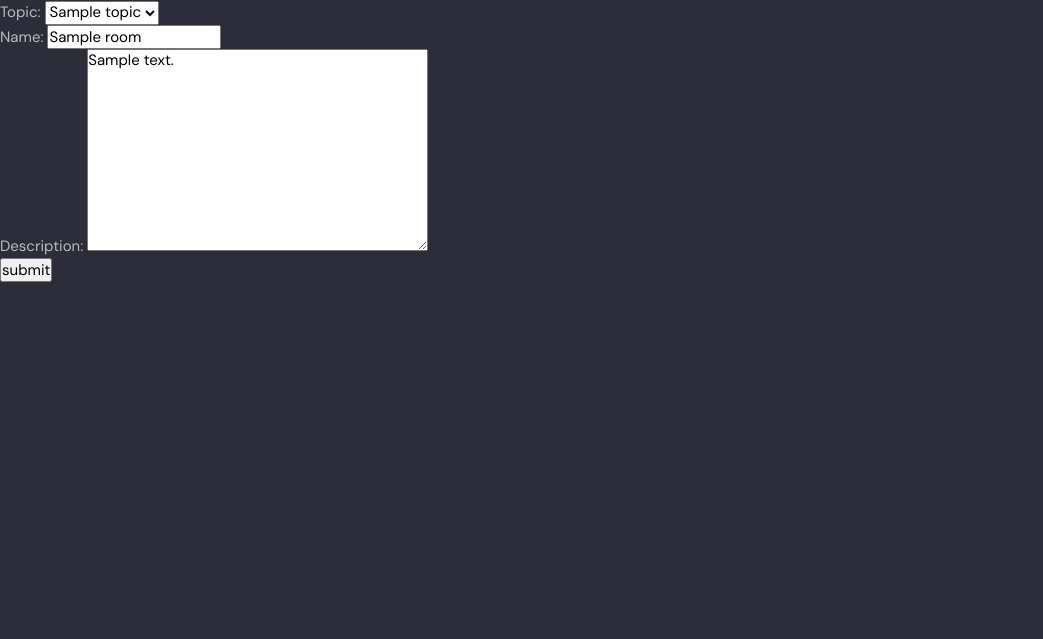
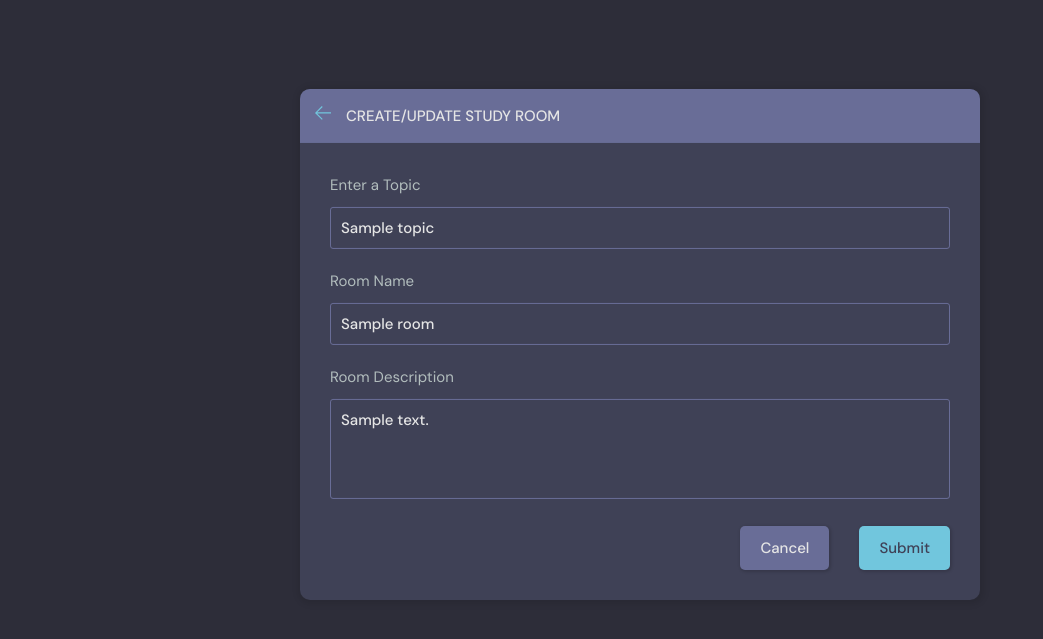
Before and after one commit to curder/django_study_buddy_demo, a Django app: page /rooms/1/update/ in a window 1280 px wide. Shown: the part 76-715 px from the top of the page, without its empty margins (0-1043 px from the left). Run offline with Django 4.2, Linux system fonts and the light colour scheme; a user stored in the database is signed in; tables that the repository leaves empty hold one stand-in row (values such as "Sample post").

Commit message:
refactor room form page

```diff
--- a/base/templates/base/room_form.html
+++ b/base/templates/base/room_form.html
@@ -1,13 +1,67 @@
 {% extends 'main.html' %}
 
 {% block content %}
-    <div>
-        <form action="" method="POST">
-            {% csrf_token %}
+    <main class="create-room layout">
+        <div class="container">
+            <div class="layout__box">
+                <div class="layout__boxHeader">
+                    <div class="layout__boxTitle">
+                        <a href="{% url 'home' %}">
+                            <svg version="1.1" xmlns="http://www.w3.org/2000/svg" width="32" height="32"
+                                 viewBox="0 0 32 32">
+                                <title>arrow-left</title>
+                                <path
+                                        d="M13.723 2.286l-13.723 13.714 13.719 13.714 1.616-1.611-10.96-10.96h27.625v-2.286h-27.625l10.965-10.965-1.616-1.607z">
+                                </path>
+                            </svg>
+                        </a>
+                        <h3>Create/Update Study Room</h3>
+                    </div>
+                </div>
+                <div class="layout__body">
+                    <form class="form" action="" method="POST">
+                        {% csrf_token %}
 
-            {{ form.as_p }}
+                        <div class="form__group">
+                            <label for="id_room_topic">Enter a Topic</label>
+                            <input required type="text" value="{{ room.topic.name }}" name="topic" list="topic-list"/>
+                            <datalist id="topic-list">
+                                <select id="id_room_topic">
+                                    {% for topic in topics %}
+                                        <option value="{{ topic.name }}">{{ topic.name }}</option>
+                                    {% endfor %}
+                                </select>
+                            </datalist>
+                        </div>
 
-            <button type="submit">submit</button>
-        </form>
-    </div>
+                        <div class="form__group">
+                            <label for="id_name">Room Name</label>
+                            {{ form.name }}
+                        </div>
+
+                        <div class="form__group">
+                            <label for="id_description">Room Description</label>
+                            {{ form.description }}
+                        </div>
+
+                        <div class="form__action">
+                            <a class="btn btn--dark" href="{% url 'home' %}">Cancel</a>
+                            <button class="btn btn--main" type="submit">Submit</button>
+                        </div>
+                    </form>
+                </div>
+            </div>
+        </div>
+    </main>
+
 {% endblock %}
+
+{#    <div>#}
+{#        <form action="" method="POST">#}
+{#            {% csrf_token %}#}
+{##}
+{#            {{ form.as_p }}#}
+{##}
+{#            <button type="submit">submit</button>#}
+{#        </form>#}
+{#    </div>#}
--- a/base/views.py
+++ b/base/views.py
@@ -106,15 +106,21 @@ def profile(request, pk):
 @login_required(login_url='/login')
 def createRoom(request):
     if request.method == 'POST':
-        form = RoomForm(request.POST)
-        if form.is_valid():
-            room = form.save(commit=False)
-            room.host = request.user
-            room.save()
-            return redirect('home')
+        topic_name = request.POST.get('topic')
+        topic, created = Topic.objects.get_or_create(name=topic_name)
+
+        Room.objects.create(
+            host=request.user,
+            topic=topic,
+            name=request.POST.get('name'),
+            description=request.POST.get('description')
+        )
+
+        return redirect('home')
 
     form = RoomForm()
-    context = {'form': form}
+    topics = Topic.objects.all()
+    context = {'form': form, 'topics': topics}
     return render(request, 'base/room_form.html', context=context)
 
 
@@ -127,12 +133,16 @@ def updateRoom(request, pk):
         return HttpResponse('Your are not allowed here')
 
     if request.method == 'POST':
-        form = RoomForm(request.POST, instance=room)
-        if form.is_valid():
-            form.save()
+        topic_name = request.POST.get('topic')
+        topic, created = Topic.objects.get_or_create(name=topic_name)
+        room.name = request.POST.get('name')
+        room.topic = topic
+        room.description = request.POST.get('description')
+        room.save()
         return redirect('home')
 
-    context = {"form": form}
+    topics = Topic.objects.all()
+    context = {"form": form, 'topics': topics, 'room': room}
     return render(request, 'base/room_form.html', context=context)
 
 
```
